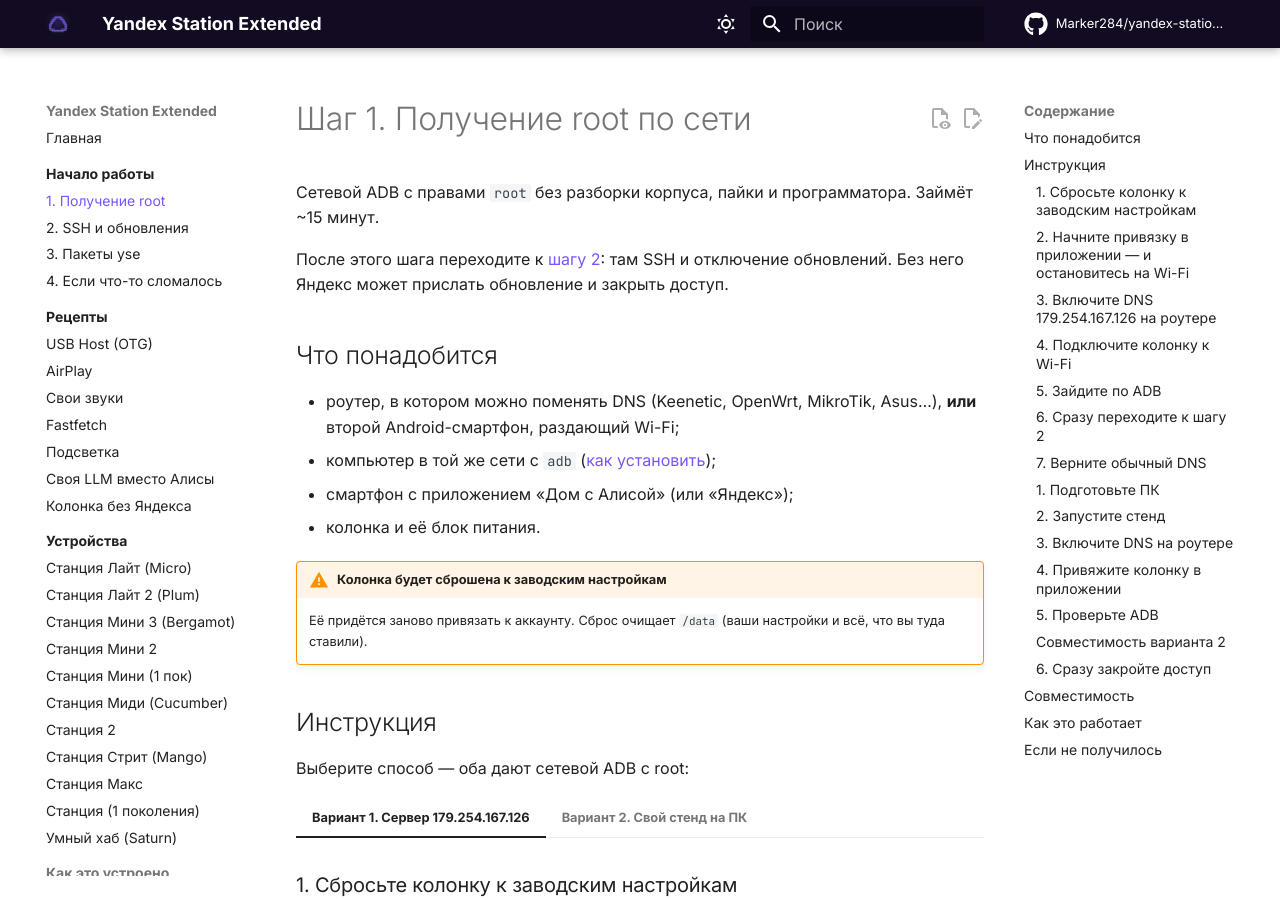
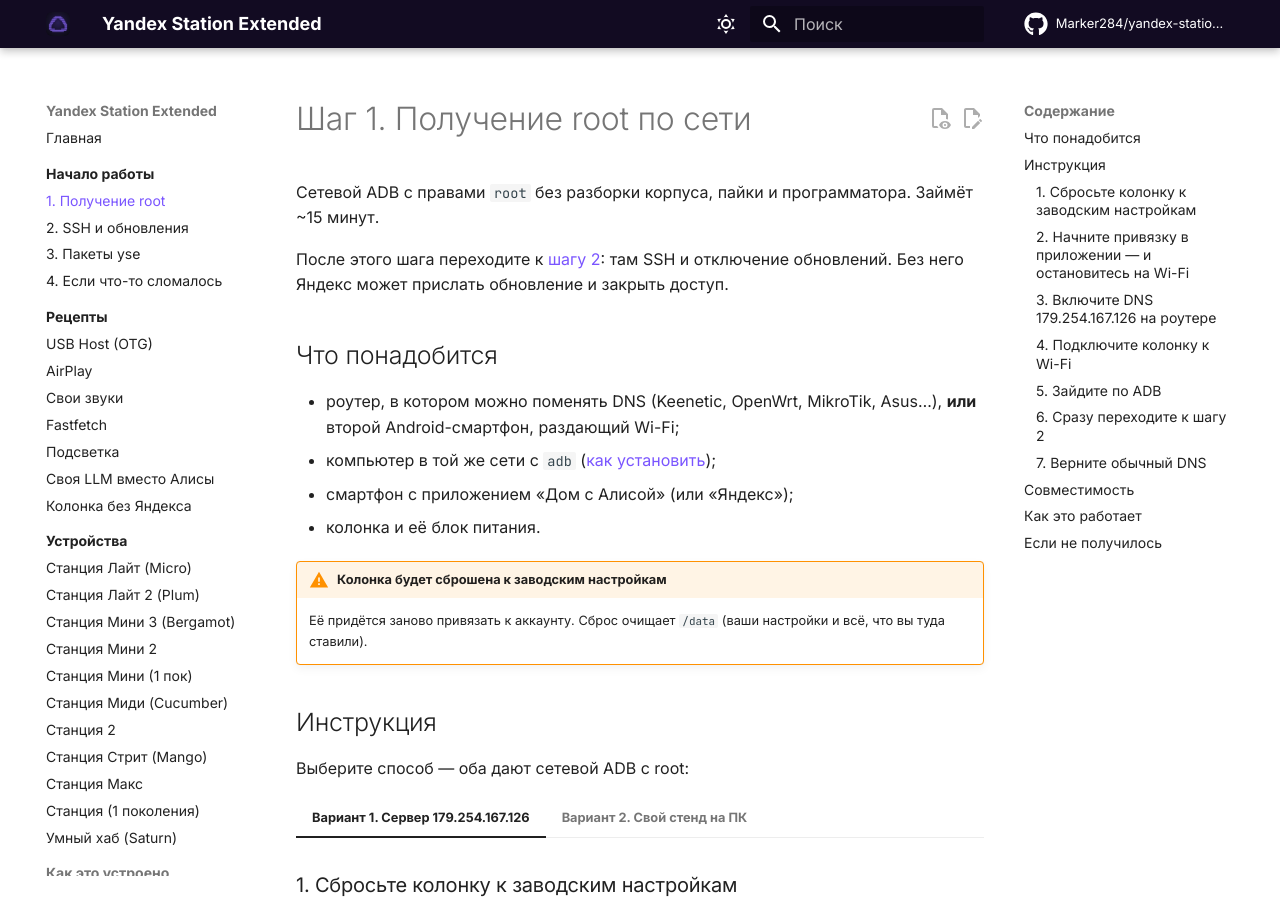
Before and after one commit to Kastle86/yandex-station-extended, an MkDocs documentation site: the page built from docs/start/root.md, in a window 1280 px wide and 900 px high. Built offline with MkDocs 1.6.1 and Material for MkDocs 9.7.7, drawn with Linux system fonts in a browser that asks for light colours; comment, search, counter and statistics services are not loaded; some of the changed lines change nothing that is shown.

Commit message:
docs(start): репозиторий и git clone для Windows, шаг выбора прошивки с версиями, TOC под активную вкладку

````diff
--- /dev/null
+++ b/docs/javascripts/toc-tabs.js
@@ -0,0 +1,74 @@
+/* Содержание справа подстраивается под активную вкладку (Вариант 1 / Вариант 2) */
+(function () {
+  function buildMap() {
+    var map = [];
+    var sets = document.querySelectorAll(".tabbed-set");
+    sets.forEach(function (set) {
+      var inputs = Array.prototype.slice.call(set.querySelectorAll(":scope > input"));
+      var blocks = Array.prototype.slice.call(set.querySelectorAll(":scope > .tabbed-content > .tabbed-block"));
+      inputs.forEach(function (inp, i) {
+        var block = blocks[i];
+        if (!block) return;
+        var ids = Array.prototype.slice
+          .call(block.querySelectorAll("h1[id],h2[id],h3[id],h4[id],h5[id],h6[id]"))
+          .map(function (h) { return h.id; });
+        map.push({ input: inp, ids: ids });
+      });
+    });
+    return map;
+  }
+
+  function refresh() {
+    var toc = document.querySelector(".md-sidebar--secondary .md-nav--secondary");
+    if (!toc) return;
+    var map = buildMap();
+    if (!map.length) return;
+
+    var visible = new Set();
+    map.forEach(function (t) { if (t.input.checked) t.ids.forEach(function (id) { visible.add(id); }); });
+
+    toc.querySelectorAll("a").forEach(function (a) {
+      var href = a.getAttribute("href") || "";
+      var hashAt = href.indexOf("#");
+      if (hashAt === -1) return;
+      var id = decodeURIComponent(href.slice(hashAt + 1));
+      if (!id) return;
+      var inTab = map.some(function (t) { return t.ids.indexOf(id) !== -1; });
+      if (!inTab) return;
+      var li = a.closest("li");
+      if (li) li.style.display = visible.has(id) ? "" : "none";
+    });
+  }
+
+  function activateTabForHash() {
+    var id = decodeURIComponent(location.hash.slice(1));
+    if (!id) return;
+    var target = document.getElementById(id);
+    if (!target) return;
+    var block = target.closest(".tabbed-block");
+    if (block) {
+      var set = block.closest(".tabbed-set");
+      var blocks = Array.prototype.slice.call(set.querySelectorAll(":scope > .tabbed-content > .tabbed-block"));
+      var idx = blocks.indexOf(block);
+      var labels = set.querySelectorAll(":scope > .tabbed-labels > label");
+      if (labels[idx]) labels[idx].click();
+    }
+  }
+
+  function setup() {
+    refresh();
+    activateTabForHash();
+    document.addEventListener("change", function (e) {
+      if (e.target && e.target.closest && e.target.closest(".tabbed-set")) refresh();
+    });
+    window.addEventListener("hashchange", function () { activateTabForHash(); refresh(); });
+  }
+
+  if (typeof document$ !== "undefined" && document$.subscribe) {
+    document$.subscribe(setup);          /* Material: переживает instant navigation */
+  } else if (document.readyState !== "loading") {
+    setup();
+  } else {
+    document.addEventListener("DOMContentLoaded", setup);
+  }
+})();
--- a/docs/start/root.md
+++ b/docs/start/root.md
@@ -144,7 +144,39 @@
     git clone https://github.com/krevetkqqq/lite-kit ~/lite-kit
     ```
 
-    ### 2. Запустите стенд
+    ### 2. Выберите прошивку
+
+    Стенд умеет раздавать колонке нужную сборку: если в `firmware/` лежит `.zip`,
+    а версия колонки отличается — он сам предложит обновление.
+
+    !!! tip "Этот шаг можно пропустить"
+        Если на колонке уже стоит нужная версия (или файл прошивки уже лежит
+        в `firmware/`), ничего выбирать не нужно — переходите к запуску стенда.
+
+    !!! warning "Какую сборку брать"
+        | Модель | Версия |
+        |---|---|
+        | Лайт 1 (`yandexmicro`) | `0.369.1.46.4778262442.20261013.297` (сборка от 13.10.2026) |
+        | Мини 1 (`yandexmini`) | сборка 2025 года: `1.305.4.16.3237824040.20250721` |
+        | Мини 2, Мини 3, Лайт 2, Миди, Станция 2 и остальные | желательно **последняя сборка до обновления 20–21 октября 2026** |
+
+        Более новые сборки сертификат не принимают — ADB через `get_sync_info`
+        на них не поднимется.
+
+    Скачать и положить в `firmware/<версия>.zip` можно установщиком:
+
+    ```powershell
+    .\install-firmware.ps1                 # меню: платформа -> версия (по цифрам)
+    .\install-firmware.ps1 -List           # только список платформ
+    .\install-firmware.ps1 -Platform yandexmicro -Version 0.369.1.46.4778262442.20261013.297
+    ```
+    ```sh
+    ./install-firmware.sh                  # Linux / macOS
+    ```
+
+    Уже проверенные версии в меню помечены `<-- проверено (ADB работает)`.
+
+    ### 3. Запустите стенд
 
     **Windows**
     ```powershell
@@ -161,7 +193,7 @@
     Скрипт напечатает **IP этого ПК** и проверит DNS. В логе (`log\server.log`,
     `log\yandex.log`, `log\local.log`, `log\dns.log`) видно каждый запрос колонки.
 
-    ### 3. Включите DNS на роутере
+    ### 4. Включите DNS на роутере
 
     DNS 1 = **IP компьютера со стендом**, DNS 2 — пусто. Способы те же, что в
     [варианте 1](#dns-unlock): веб-интерфейс роутера, `ip host` на Keenetic, DNAT на OpenWrt.
@@ -172,7 +204,7 @@
     nslookup quasar.yandex.net <IP-роутера>   # должен вернуть IP компьютера
     ```
 
-    ### 4. Привяжите колонку в приложении
+    ### 5. Привяжите колонку в приложении
 
     Действия те же, что в варианте 1: сброс → «Дом с Алисой» → «+» → «Устройство с Алисой»
     → дойти до выбора Wi-Fi. **DNS включайте только на экране выбора сети** — иначе
@@ -215,7 +247,7 @@
 
     После «Подключиться» колонка сходит на ваш ПК, получит конфиг с `adbd` и откроет порт.
 
-    ### 5. Проверьте ADB
+    ### 6. Проверьте ADB
 
     ```sh
     adb connect <IP-колонки>:5555
@@ -237,6 +269,12 @@
     >>> [SYNC-REAL→] payload …, adbd: config.system_config.adbd=on, …, top.adbd=on
     ```
 
+    ### 7. Сразу закройте доступ
+
+    Пока не вернули DNS — переходите к [шагу 2](ssh.md): SSH и отключение обновлений.
+    Стенд сам прошивку не навязывает: он отдаёт только ответ Яндекса (плюс `adbd`),
+    а обновления закрываются на [шаге 2](ssh.md).
+
     ### Совместимость варианта 2
 
     Отдельно от таблицы выше — что реально проверено именно на локальном стенде:
@@ -252,11 +290,6 @@
     На проверенных моделях после привязки: `/get_sync_info` отдаёт `adbd.remoteActivation=true`,
     `adb connect <IP>:5555` проходит, `adb shell id` → `uid=0(root)`.
 
-    ### 6. Сразу закройте доступ
-
-    Пока не вернули DNS — переходите к [шагу 2](ssh.md): SSH и отключение обновлений.
-    Стенд сам прошивку не навязывает: он отдаёт только ответ Яндекса (плюс `adbd`),
-    а обновления закрываются на [шаге 2](ssh.md).
 
 ## Совместимость
 
--- a/mkdocs.yml
+++ b/mkdocs.yml
@@ -48,6 +48,9 @@
       toggle:
         icon: material/weather-sunny
         name: Тёмная тема
+
+extra_javascript:
+  - javascripts/toc-tabs.js
 
 extra_css:
   - stylesheets/extra.css
````
